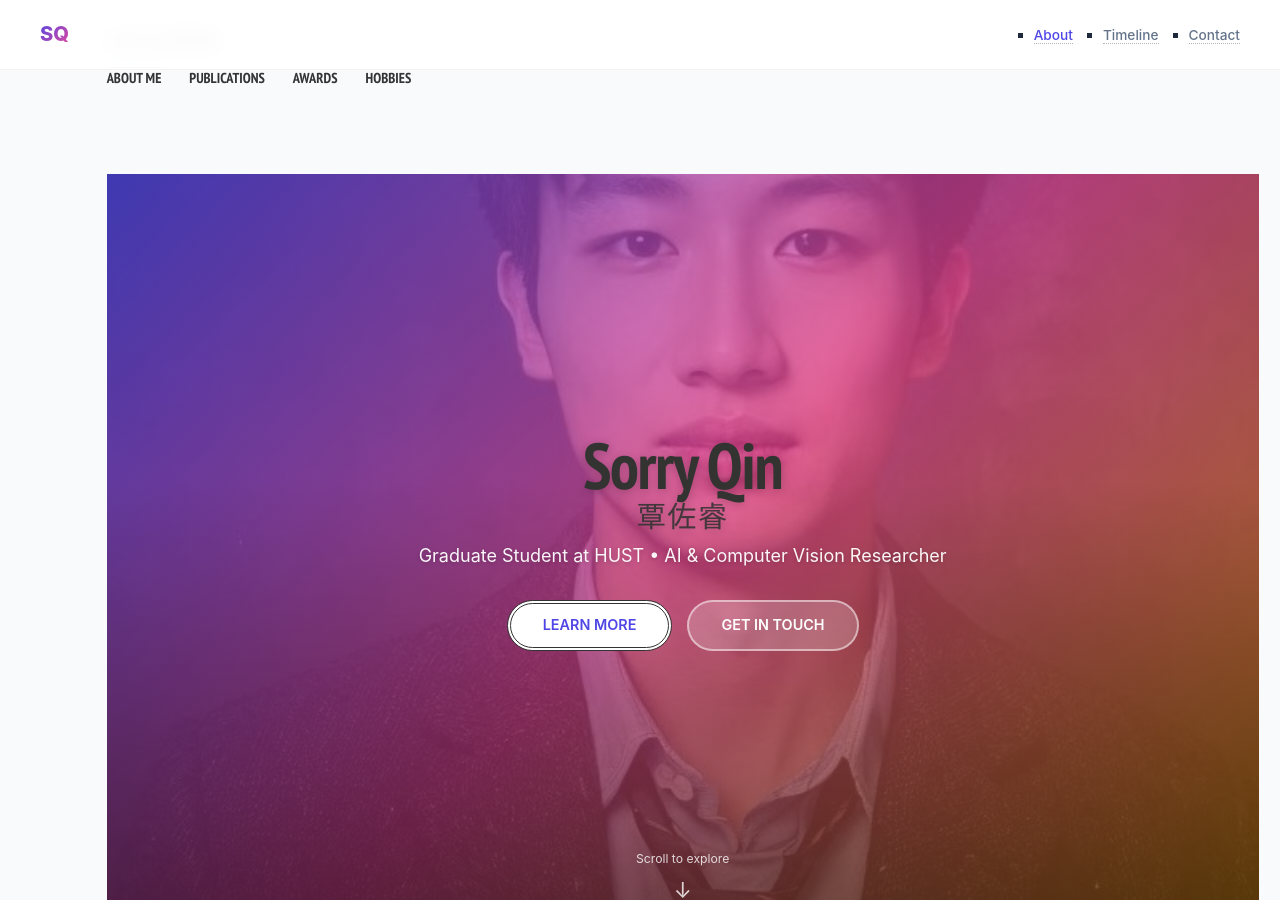
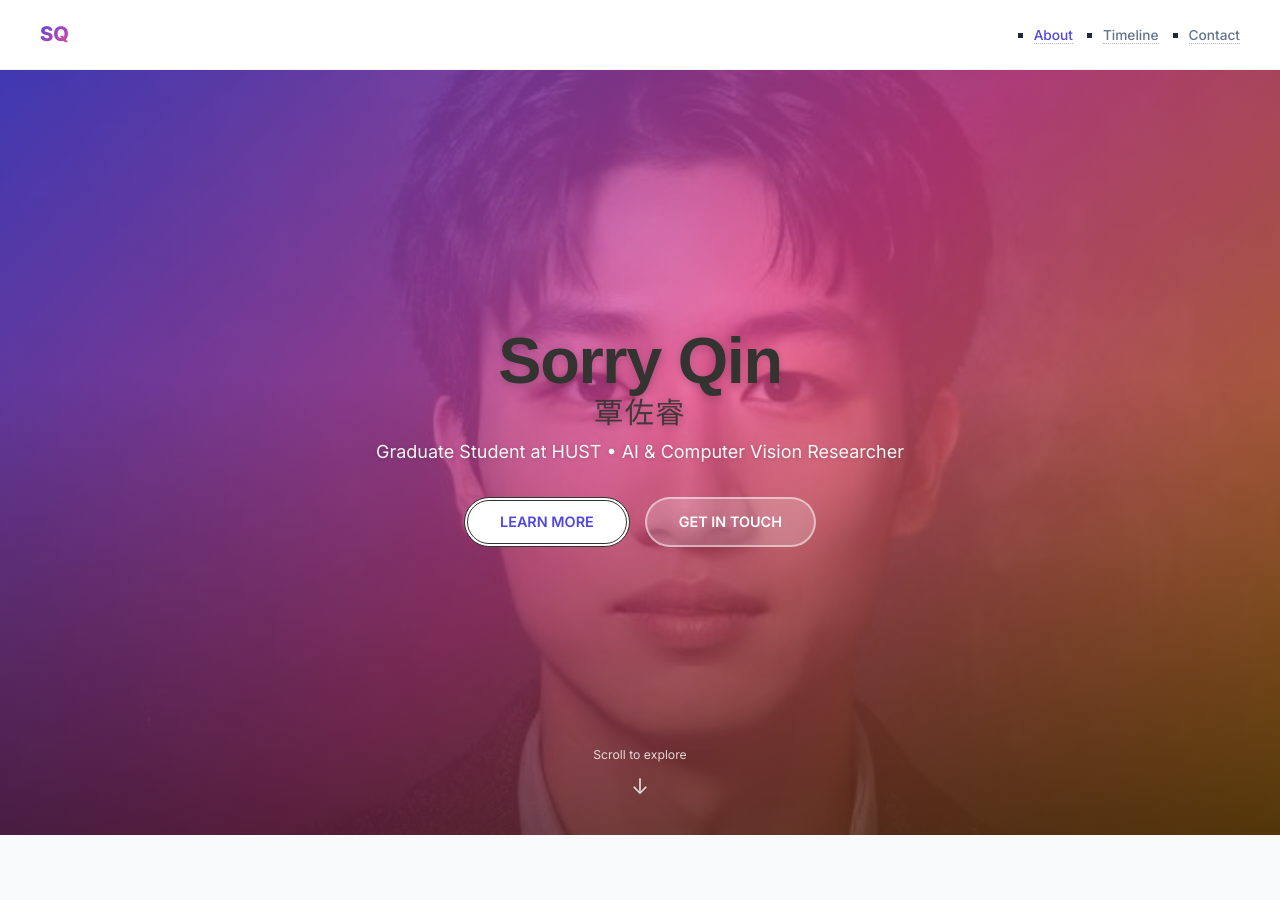
Before and after one commit to SorryQin/SorryQin.github.io, a Jekyll site: the page built from index.md, in a window 1280 px wide and 900 px high. Built offline with Jekyll 4.4.1, drawn with Linux system fonts in a browser that asks for light colours; nearby versions of some CDN libraries; comment, search, counter and statistics services are not loaded; a style sheet for code colours, icons or effects is not loaded; some of the changed text lies outside the part shown.

Commit message:
Fix hero image position and remove duplicate footer
- Adjust hero background position to show more face
- Create custom home layout without default footer
- Update index.md to use home layout
- Remove duplicate footer from homepage

Co-Authored-By: Claude <noreply@anthropic.com>

```diff
--- a/_layouts/home.html
+++ b/_layouts/home.html
@@ -1,66 +1,19 @@
-<!-- Lastly modified by Hanlin CAI in 2023/04/26 -->
-<!-- It is not recommended to modify this code, unless you are a Pro-->
-
 <!doctype html>
-<!--[if lt IE 7]><html class="no-js lt-ie9 lt-ie8 lt-ie7" lang="en"> <![endif]-->
-<!--[if (IE 7)&!(IEMobile)]><html class="no-js lt-ie9 lt-ie8" lang="en"><![endif]-->
-<!--[if (IE 8)&!(IEMobile)]><html class="no-js lt-ie9" lang="en"><![endif]-->
-<!--[if gt IE 8]><!--> <html class="no-js" lang="en"><!--<![endif]-->
-
+<html lang="en">
 <head>
-{% include head.html %}
-
-<script src="https://cdn.counter.dev/script.js" data-id="4c8f7caa-2b55-46cd-a995-2c4633303773" data-utcoffset="8"></script>
-
-<!-- Google tag (gtag.js) -->
-<script async src="https://www.googletagmanager.com/gtag/js?id=G-T5N5JY1E21"></script>
-<script>
-  window.dataLayer = window.dataLayer || [];
-  function gtag(){dataLayer.push(arguments);}
-  gtag('js', new Date());
-
-  gtag('config', 'G-T5N5JY1E21');
-</script>
-
+  <meta charset="utf-8">
+  <meta name="viewport" content="width=device-width, initial-scale=1">
+  <title>{% if page.title %}{{ page.title }} - {% endif %}{{ site.title }}</title>
+  {% if page.description %}<meta name="description" content="{{ page.description }}">{% endif %}
+  <link rel="preconnect" href="https://fonts.googleapis.com">
+  <link rel="preconnect" href="https://fonts.gstatic.com" crossorigin>
+  <link href="https://fonts.googleapis.com/css2?family=Inter:wght@400;500;600;700;800&display=swap" rel="stylesheet">
+  <link rel="stylesheet" href="/assets/css/main.css">
+  <link rel="icon" href="/images/fav.ico">
+  <link rel="stylesheet" href="https://cdnjs.cloudflare.com/ajax/libs/academicons/1.8.6/css/academicons.min.css">
 </head>
-
-<body class="home" itemscope itemtype="http://schema.org/WebPage">
-
-{% include chrome-frame.html %}
-
-{% include navigation.html %}
-
-<div class="image-wrap">
-  <div class="headline-wrap">
-    <h1>{{ page.title }}</h1>
-    {% if page.tagline %}<h2>{{ page.tagline }}</h2>{% endif %}
-  </div><!--/ .headline-wrap -->
-  <img src="{{ site.url }}/images/{{ page.image.feature }}" alt="{{ page.title }} feature image">
-</div><!-- /.image-wrap -->
-
-<div class="article-author-top">
-  {% include author-bio.html %}
-</div>
-
-<div id="index" itemprop="mainContentOfPage" itemscope itemtype="http://schema.org/Blog">
-  <a href="{{ site.url}}/articles" class="btn btn-small pull-right">View all articles</a>
-  <h3>Latest Articles</h3>
-  <hr />
-  {% for post in site.categories.articles limit:5 %}
-  <article itemscope itemtype="http://schema.org/BlogPosting" itemprop="blogPost">
-    <h2 itemprop="headline"><a href="{{ site.url }}{{ post.url }}" rel="bookmark" title="{{ post.title }}">{{ post.title }}</a></h2>
-    <p itemprop="text">{% if post.description %}{{ post.description }}{% else %}{{ post.content | strip_html | strip_newlines | truncate: 120 }}{% endif %}</p>
-  </article>
-  {% endfor %}
-</div><!-- /#index -->
-
-<div class="footer-wrap">
-  <footer>
-    {% include footer.html %}
-  </footer>
-</div><!-- /.footer-wrap -->
-
-{% include scripts.html %}
-
+<body class="page-template">
+  {{ content }}
+  {% include scripts.html %}
 </body>
 </html>
--- a/index.md
+++ b/index.md
@@ -91,7 +91,7 @@ body {
   left: 0;
   right: 0;
   bottom: 0;
-  background: url('/images/qin.jpg') center center / cover no-repeat;
+  background: url('/images/qin.jpg') center 20% / cover no-repeat;
 }
 
 .hero-bg::before {
@@ -594,11 +594,6 @@ body {
 
 </main>
 
-<!-- Footer -->
-<footer class="footer">
-  <p>© 2026 Sorry Qin • Built with passion & code</p>
-</footer>
-
 <script>
 // Smooth scroll
 document.querySelectorAll('a[href^="#"]').forEach(anchor => {
```
Also changed, not shown: other parts of index.md (+1 -1 lines).
